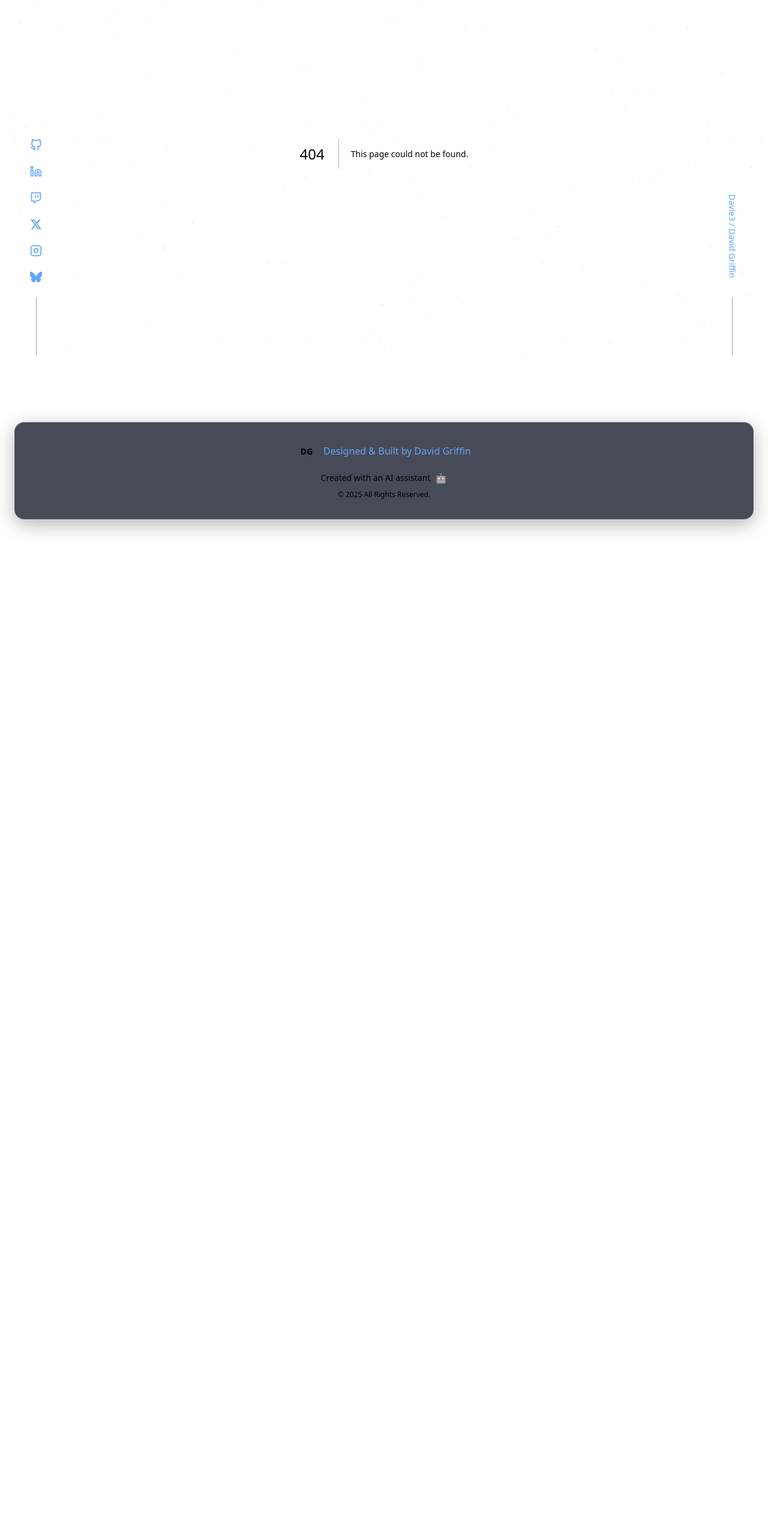
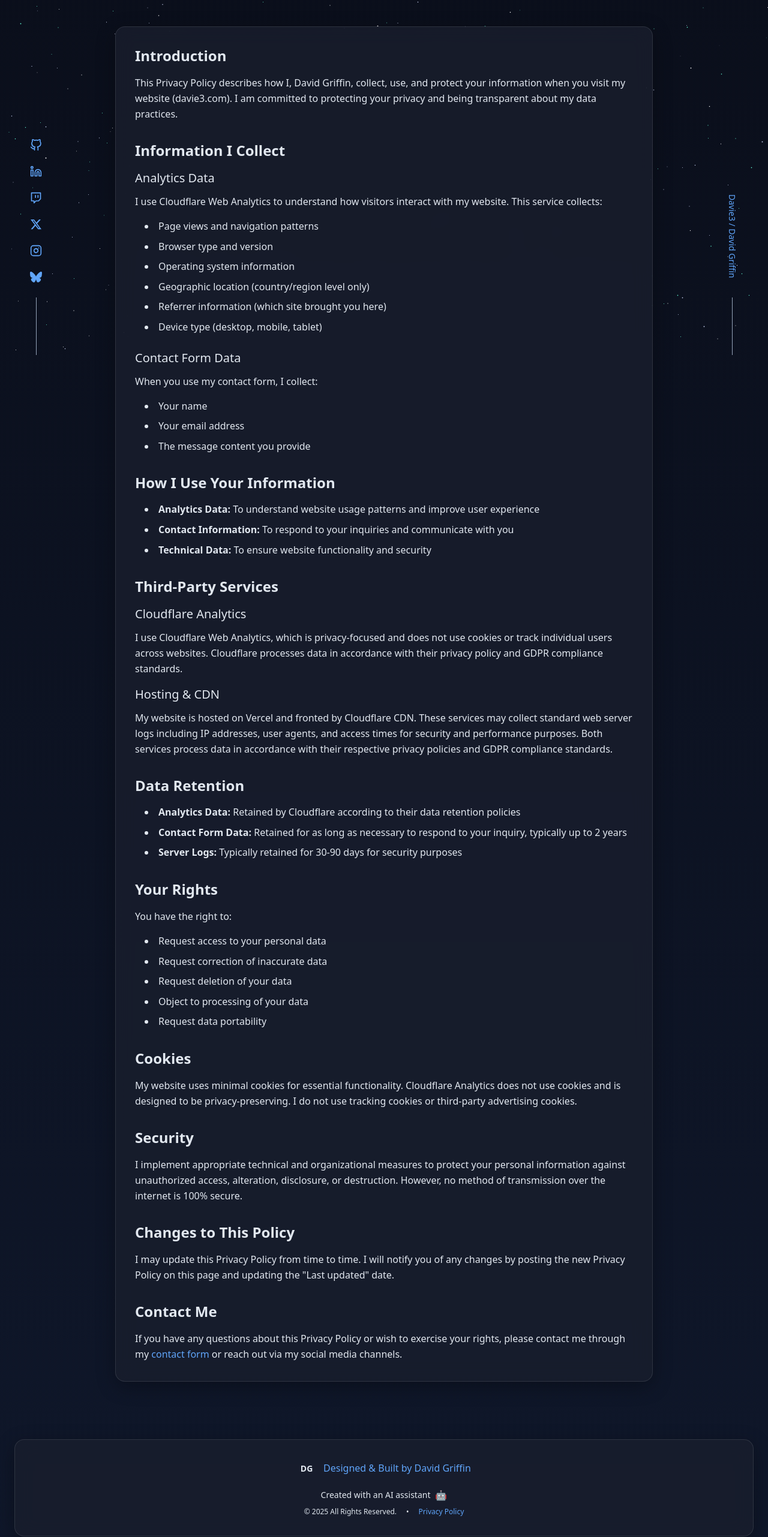
Before and after one commit to Davie3/davie3-com, a Next.js app: page /privacy in a window 1280 px wide. Before the commit this address had no page. Shown: the part 208-2771 px from the top of the page at 60% size. Before the commit the page ends 1138 px from the top, so only its background shows below. Built offline with nearby package versions, Linux system fonts and the light colour scheme.

Commit message:
feat: add privacy policy page with sitemap entry and footer link

```diff
--- /dev/null
+++ b/src/app/privacy/page.tsx
@@ -0,0 +1,212 @@
+import type { Metadata } from 'next';
+import type { JSX } from 'react';
+
+export const metadata: Metadata = {
+  title: 'Privacy Policy | David Griffin',
+  description:
+    'Privacy policy for davie3.com - Learn how we collect, use, and protect your personal information.',
+};
+
+export default function PrivacyPage(): JSX.Element {
+  return (
+    <div className="min-h-screen bg-navy text-slate-light">
+      <div className="container mx-auto px-6 py-12">
+        <div className="max-w-4xl mx-auto">
+          <header className="mb-12">
+            <h1 className="text-4xl md:text-5xl font-bold mb-4 bg-gradient-to-r from-blue-accent to-purple-accent bg-clip-text text-transparent">
+              Privacy Policy
+            </h1>
+            <p className="text-slate-dark text-lg">
+              {/* TODO: Update this date whenever the privacy policy content is modified */}
+              Last updated: September 1, 2025
+            </p>
+          </header>
+
+          <div className="glass rounded-2xl p-8 space-y-8">
+            <section>
+              <h2 className="text-2xl font-semibold mb-4 text-blue-accent">
+                Introduction
+              </h2>
+              <p className="text-slate-light leading-relaxed">
+                This Privacy Policy describes how I, David Griffin, collect,
+                use, and protect your information when you visit my website
+                (davie3.com). I am committed to protecting your privacy and
+                being transparent about my data practices.
+              </p>
+            </section>
+
+            <section>
+              <h2 className="text-2xl font-semibold mb-4 text-blue-accent">
+                Information I Collect
+              </h2>
+
+              <h3 className="text-xl font-medium mb-3 text-purple-accent">
+                Analytics Data
+              </h3>
+              <p className="text-slate-light leading-relaxed mb-4">
+                I use Cloudflare Web Analytics to understand how visitors
+                interact with my website. This service collects:
+              </p>
+              <ul className="list-disc list-inside text-slate-light space-y-2 mb-6 ml-4">
+                <li>Page views and navigation patterns</li>
+                <li>Browser type and version</li>
+                <li>Operating system information</li>
+                <li>Geographic location (country/region level only)</li>
+                <li>Referrer information (which site brought you here)</li>
+                <li>Device type (desktop, mobile, tablet)</li>
+              </ul>
+
+              <h3 className="text-xl font-medium mb-3 text-purple-accent">
+                Contact Form Data
+              </h3>
+              <p className="text-slate-light leading-relaxed mb-4">
+                When you use my contact form, I collect:
+              </p>
+              <ul className="list-disc list-inside text-slate-light space-y-2 ml-4">
+                <li>Your name</li>
+                <li>Your email address</li>
+                <li>The message content you provide</li>
+              </ul>
+            </section>
+
+            <section>
+              <h2 className="text-2xl font-semibold mb-4 text-blue-accent">
+                How I Use Your Information
+              </h2>
+              <ul className="list-disc list-inside text-slate-light space-y-2 ml-4">
+                <li>
+                  <strong>Analytics Data:</strong> To understand website usage
+                  patterns and improve user experience
+                </li>
+                <li>
+                  <strong>Contact Information:</strong> To respond to your
+                  inquiries and communicate with you
+                </li>
+                <li>
+                  <strong>Technical Data:</strong> To ensure website
+                  functionality and security
+                </li>
+              </ul>
+            </section>
+
+            <section>
+              <h2 className="text-2xl font-semibold mb-4 text-blue-accent">
+                Third-Party Services
+              </h2>
+
+              <h3 className="text-xl font-medium mb-3 text-purple-accent">
+                Cloudflare Analytics
+              </h3>
+              <p className="text-slate-light leading-relaxed mb-4">
+                I use Cloudflare Web Analytics, which is privacy-focused and
+                does not use cookies or track individual users across websites.
+                Cloudflare processes data in accordance with their privacy
+                policy and GDPR compliance standards.
+              </p>
+
+              <h3 className="text-xl font-medium mb-3 text-purple-accent">
+                Hosting & CDN
+              </h3>
+              <p className="text-slate-light leading-relaxed">
+                My website is hosted on Vercel and fronted by Cloudflare CDN.
+                These services may collect standard web server logs including IP
+                addresses, user agents, and access times for security and
+                performance purposes. Both services process data in accordance
+                with their respective privacy policies and GDPR compliance
+                standards.
+              </p>
+            </section>
+
+            <section>
+              <h2 className="text-2xl font-semibold mb-4 text-blue-accent">
+                Data Retention
+              </h2>
+              <ul className="list-disc list-inside text-slate-light space-y-2 ml-4">
+                <li>
+                  <strong>Analytics Data:</strong> Retained by Cloudflare
+                  according to their data retention policies
+                </li>
+                <li>
+                  <strong>Contact Form Data:</strong> Retained for as long as
+                  necessary to respond to your inquiry, typically up to 2 years
+                </li>
+                <li>
+                  <strong>Server Logs:</strong> Typically retained for 30-90
+                  days for security purposes
+                </li>
+              </ul>
+            </section>
+
+            <section>
+              <h2 className="text-2xl font-semibold mb-4 text-blue-accent">
+                Your Rights
+              </h2>
+              <p className="text-slate-light leading-relaxed mb-4">
+                You have the right to:
+              </p>
+              <ul className="list-disc list-inside text-slate-light space-y-2 ml-4">
+                <li>Request access to your personal data</li>
+                <li>Request correction of inaccurate data</li>
+                <li>Request deletion of your data</li>
+                <li>Object to processing of your data</li>
+                <li>Request data portability</li>
+              </ul>
+            </section>
+
+            <section>
+              <h2 className="text-2xl font-semibold mb-4 text-blue-accent">
+                Cookies
+              </h2>
+              <p className="text-slate-light leading-relaxed">
+                My website uses minimal cookies for essential functionality.
+                Cloudflare Analytics does not use cookies and is designed to be
+                privacy-preserving. I do not use tracking cookies or third-party
+                advertising cookies.
+              </p>
+            </section>
+
+            <section>
+              <h2 className="text-2xl font-semibold mb-4 text-blue-accent">
+                Security
+              </h2>
+              <p className="text-slate-light leading-relaxed">
+                I implement appropriate technical and organizational measures to
+                protect your personal information against unauthorized access,
+                alteration, disclosure, or destruction. However, no method of
+                transmission over the internet is 100% secure.
+              </p>
+            </section>
+
+            <section>
+              <h2 className="text-2xl font-semibold mb-4 text-blue-accent">
+                Changes to This Policy
+              </h2>
+              <p className="text-slate-light leading-relaxed">
+                I may update this Privacy Policy from time to time. I will
+                notify you of any changes by posting the new Privacy Policy on
+                this page and updating the &quot;Last updated&quot; date.
+              </p>
+            </section>
+
+            <section>
+              <h2 className="text-2xl font-semibold mb-4 text-blue-accent">
+                Contact Me
+              </h2>
+              <p className="text-slate-light leading-relaxed">
+                If you have any questions about this Privacy Policy or wish to
+                exercise your rights, please contact me through my{' '}
+                <a
+                  href="/contact"
+                  className="text-blue-accent hover:text-purple-accent transition-colors underline"
+                >
+                  contact form
+                </a>{' '}
+                or reach out via my social media channels.
+              </p>
+            </section>
+          </div>
+        </div>
+      </div>
+    </div>
+  );
+}
--- a/src/app/sitemap.ts
+++ b/src/app/sitemap.ts
@@ -22,7 +22,13 @@ export default function sitemap(): MetadataRoute.Sitemap {
       url: `${baseUrl}/portfolio`,
       lastModified: new Date(),
       changeFrequency: 'weekly',
-      priority: 0.9,
+      priority: 0.7,
+    },
+    {
+      url: `${baseUrl}/privacy`,
+      lastModified: new Date(),
+      changeFrequency: 'monthly',
+      priority: 0.3,
     },
     {
       url: `${baseUrl}/contact`,
--- a/src/components/layout/app-footer.tsx
+++ b/src/components/layout/app-footer.tsx
@@ -94,7 +94,16 @@ export function AppFooter(): JSX.Element {
                 Created with an AI assistant
                 <span className="text-base">🤖</span>
               </p>
-              <p className="text-xs">© {yearText} All Rights Reserved.</p>
+              <div className="flex items-center gap-4 text-xs">
+                <p>© {yearText} All Rights Reserved.</p>
+                <span className="text-slate-dark/50">•</span>
+                <a
+                  href="/privacy"
+                  className="text-slate-dark hover:text-blue-accent transition-colors duration-300 underline"
+                >
+                  Privacy Policy
+                </a>
+              </div>
             </div>
           </div>
         </div>
--- a/src/constants/urls.ts
+++ b/src/constants/urls.ts
@@ -47,6 +47,7 @@ export const INTERNAL_ROUTES = {
   ABOUT: '/about',
   CONTACT: '/contact',
   PORTFOLIO: '/portfolio',
+  PRIVACY: '/privacy',
   API_CONTACT: '/api/contact',
 } as const;
 
```
